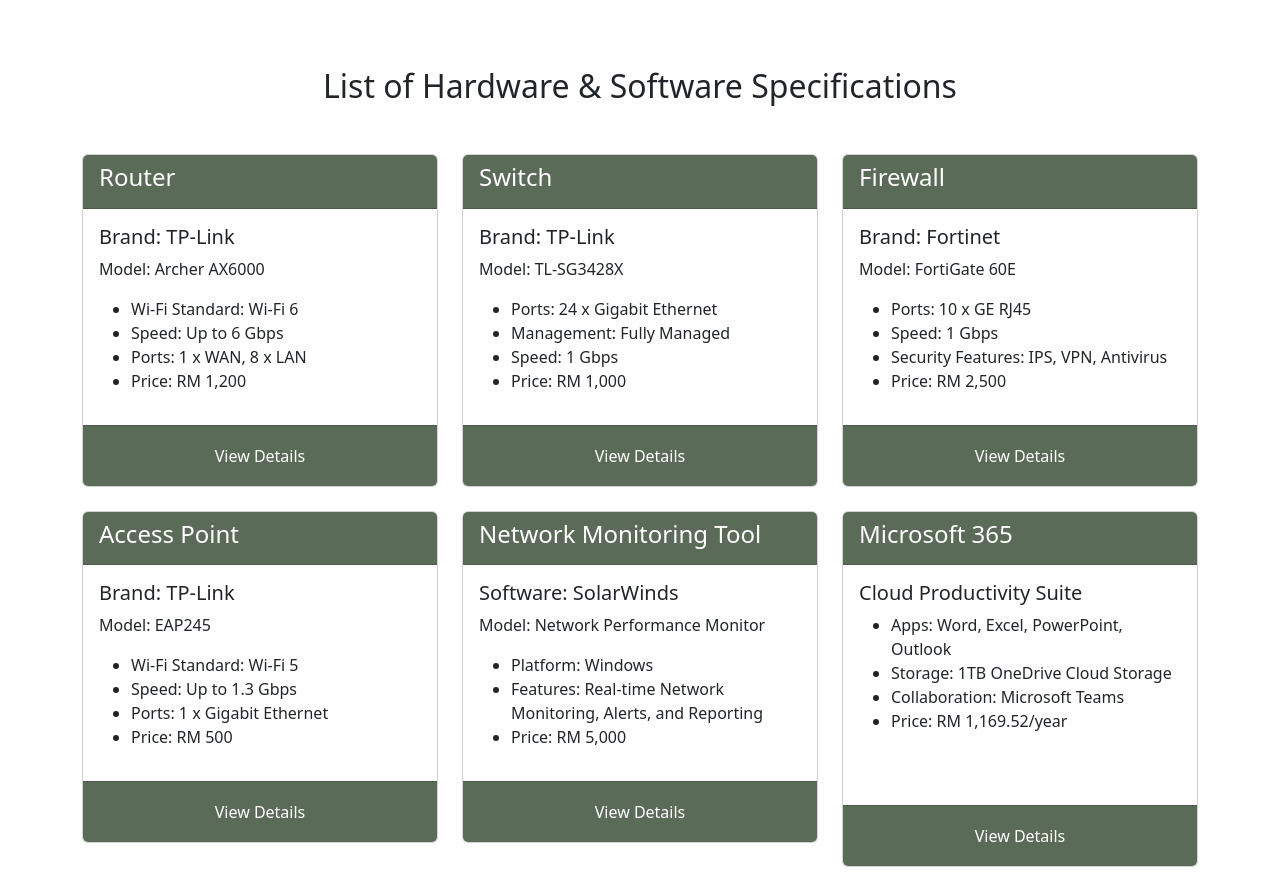
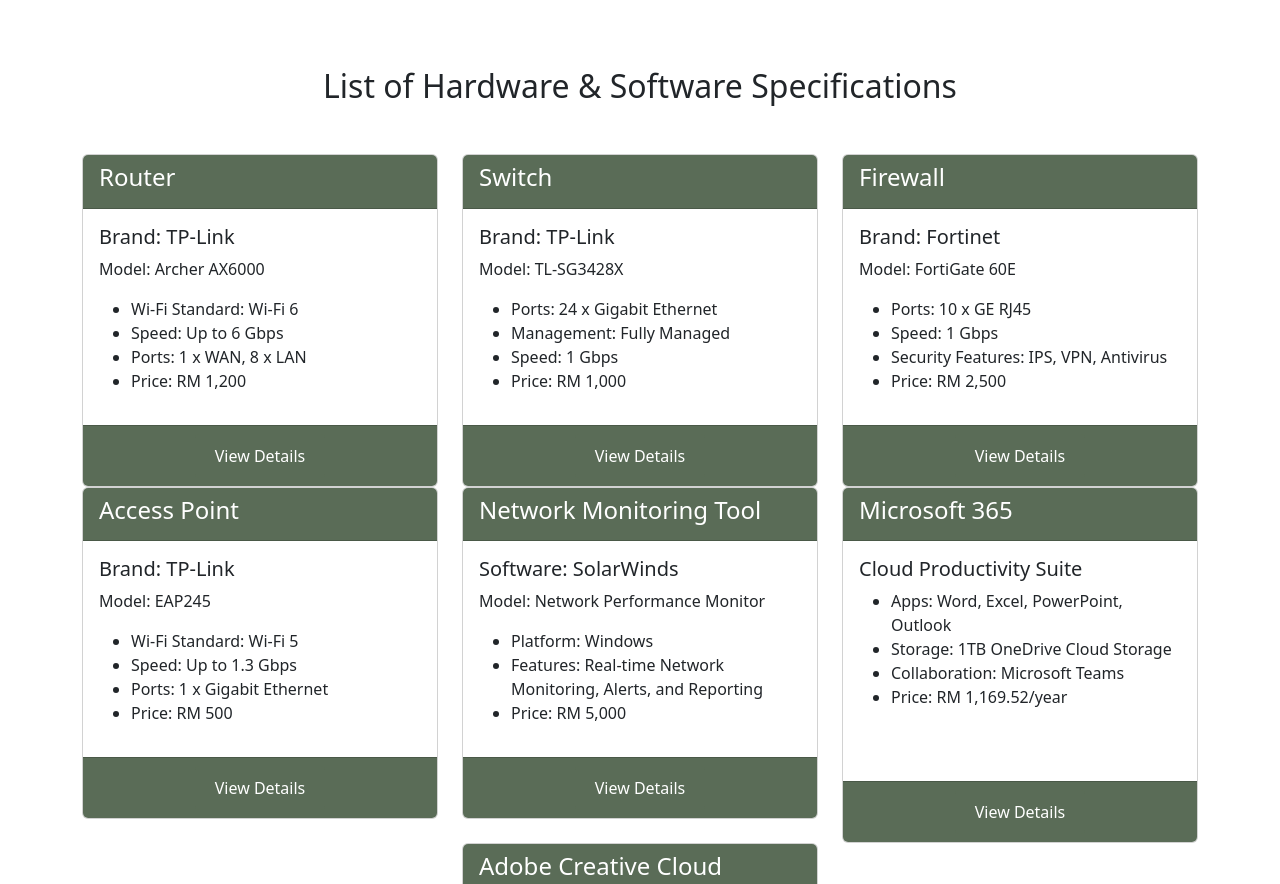
Before and after one commit to AzimAminz/DataCom, a plain HTML site: page hardware.html in a window 1280 px wide. Shown: the part 2820-3704 px from the top of the page. Drawn offline with nearby package versions, Linux system fonts and the light colour scheme.

Commit message:
update layout for 'List of Hardware & Software Specifications'

```diff
--- a/hardware.html
+++ b/hardware.html
@@ -242,7 +242,7 @@
     <div class="container py-5">
       <h2 class="text-center mb-5">List of Hardware & Software Specifications</h2>
       <!-- Row for displaying hardware specs -->
-      <div class="row g-4">
+      <div class="row justify-content-center role-card-wrapper">
         <!-- Router -->
         <div class="col-md-4">
           <div class="card">
```
